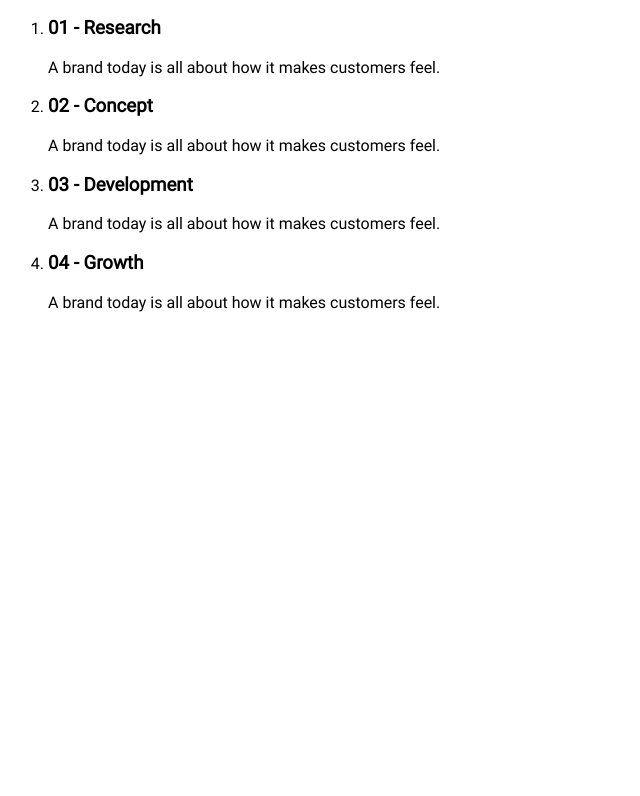
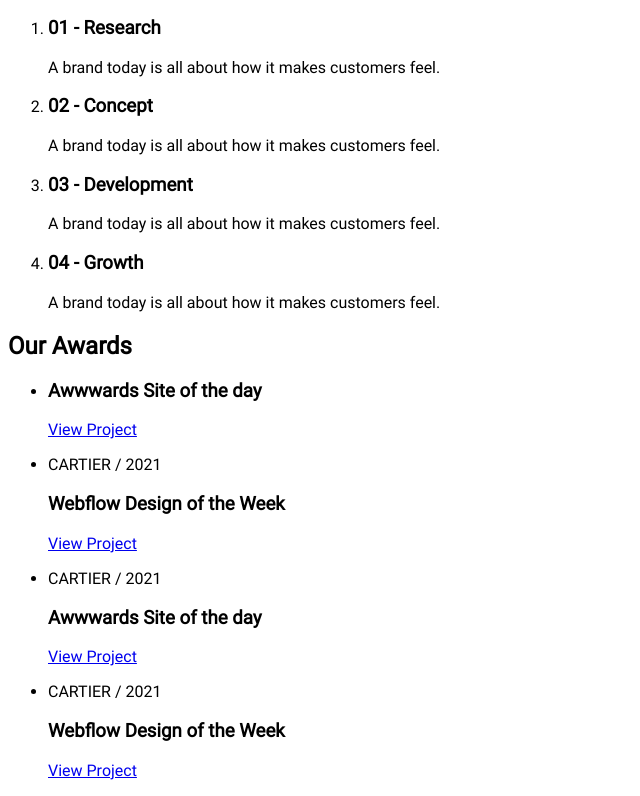
Before and after one commit to NadyaPod/Willow, a website: page source/index.html in a window 1280 px wide. Shown: the part 1816-2612 px from the top of the page, without its empty margins (0-640 px from the left). Before the commit the page ends 2144 px from the top, so only its background shows below. Drawn offline with Linux system fonts and the light colour scheme.

Commit message:
feat: awards markup

```diff
--- a/source/index.html
+++ b/source/index.html
@@ -167,6 +167,31 @@
         </li>
       </ol>
     </section>
+    <section class="main__awards awards">
+      <h2 class="awards__title">Our Awards</h2>
+      <ul class="awards__list">
+        <li class="award__item award">
+          <p class="award__text"></p>
+          <h3 class="award__title">Awwwards Site of the day</h3>
+          <a class="award__link" href="#">View Project</a>
+        </li>
+        <li class="award__item award">
+          <p class="award__text">CARTIER / 2021</p>
+          <h3 class="award__title">Webflow Design of the Week</h3>
+          <a class="award__link" href="#">View Project</a>
+        </li>
+        <li class="award__item award">
+          <p class="award__text">CARTIER / 2021</p>
+          <h3 class="award__title">Awwwards Site of the day</h3>
+          <a class="award__link" href="#">View Project</a>
+        </li>
+        <li class="award__item award">
+          <p class="award__text">CARTIER / 2021</p>
+          <h3 class="award__title">Webflow Design of the Week</h3>
+          <a class="award__link" href="#">View Project</a>
+        </li>
+      </ul>
+    </section>
   </main>
   <footer class="footer"></footer>
 </body>
```
